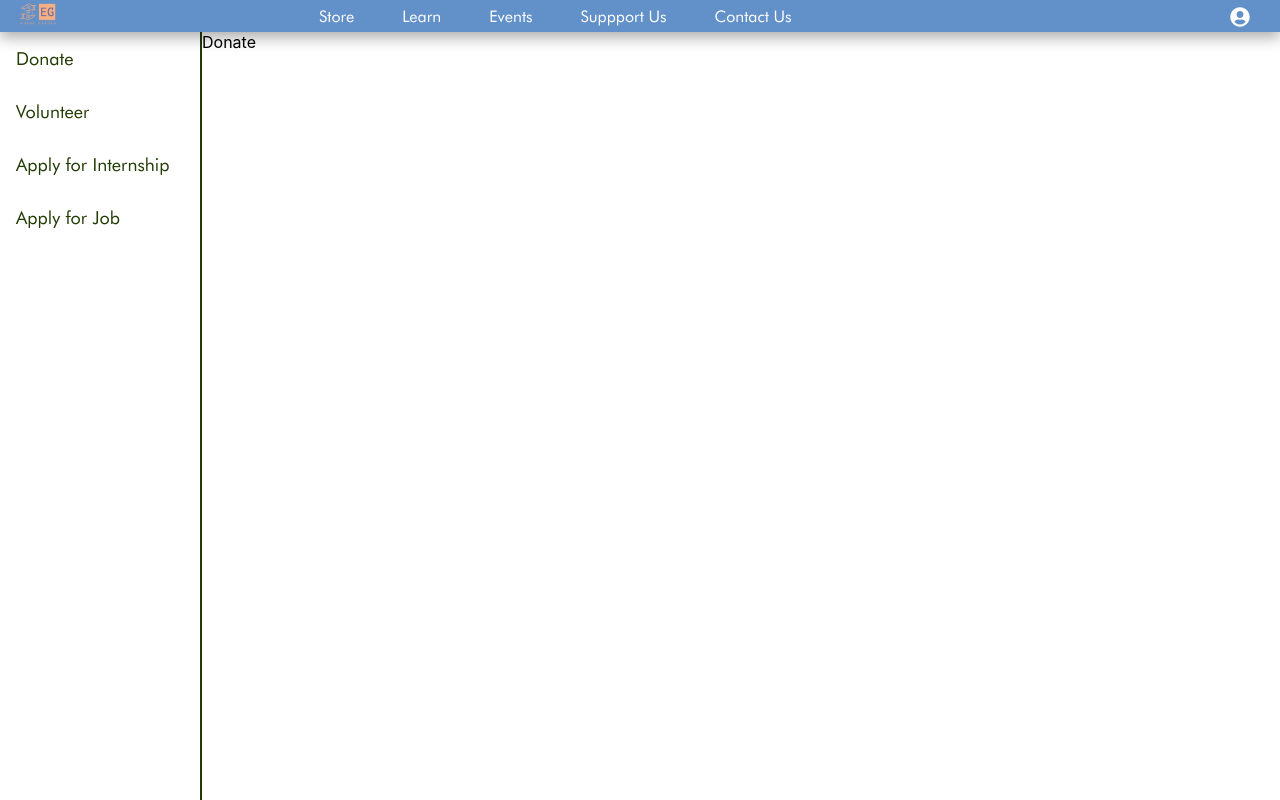
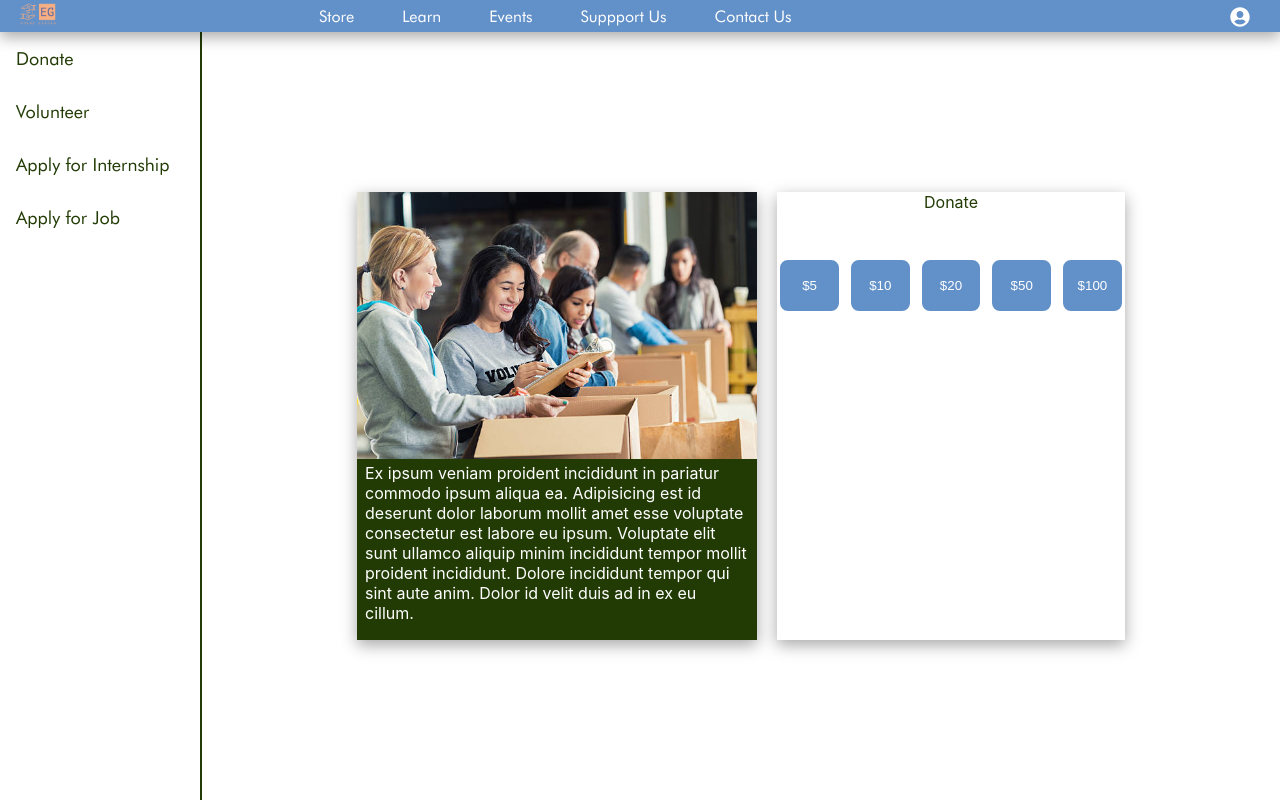
Before and after one commit to MichaelLin12/Eden-s-Garden, a React (Create React App) app in the folder client/: page /support in a window 1280 px wide. Shown: the top 800 px of the page. Built offline with nearby package versions, Linux system fonts and the light colour scheme.

Commit message:
work on support page

```diff
--- a/client/src/components/donate/Donate.tsx
+++ b/client/src/components/donate/Donate.tsx
@@ -1,7 +1,28 @@
 import React from 'react'
+import './donate.css'
+import img1 from '../../images/istockphoto-471500478-612x612.jpg'
 
 export default function Donate() {
   return (
-    <div>Donate</div>
+    <div className='donate'>
+      <div className='donate-grid'>
+        <div className='donate-grid-1'>
+          <img src={img1} alt='sensitive' width={400}/>
+          <div className='donate-content'>
+            Ex ipsum veniam proident incididunt in pariatur commodo ipsum aliqua ea. Adipisicing est id deserunt dolor laborum mollit amet esse voluptate consectetur est labore eu ipsum. Voluptate elit sunt ullamco aliquip minim incididunt tempor mollit proident incididunt. Dolore incididunt tempor qui sint aute anim. Dolor id velit duis ad in ex eu cillum.
+          </div>
+        </div>
+        <div className='donate-grid-2'>
+          <div className='donate-2-title'>Donate</div>
+          <div className='donate-2-suggestions'>
+            <button>$5</button>
+            <button>$10</button>
+            <button>$20</button>
+            <button>$50</button>
+            <button>$100</button>
+          </div>
+        </div>
+      </div>
+    </div>
   )
 }
--- /dev/null
+++ b/client/src/components/donate/donate.css
@@ -0,0 +1,62 @@
+
+.donate{
+    width: 100%;
+    height: 100%;
+    display: flex;
+    justify-content: center;
+    align-items: center;
+}
+
+.donate-grid{
+    display: grid;
+    grid-template-columns: 400px auto;
+    grid-template-rows: auto;
+    grid-column-gap:1.25rem;
+    height: 28rem;
+    width: 48rem;
+}
+
+.donate-grid-1{
+    background-color: transparent;
+    box-shadow: rgba(0, 0, 0, 0.35) 0px 5px 15px;
+    background-color:#223b05;
+    color: white;
+}
+
+.donate-grid-2{
+    background-color: transparent;
+    box-shadow: rgba(0, 0, 0, 0.35) 0px 5px 15px;
+    background-color:white;
+    color: #223b05;
+}
+
+.donate-content{
+    background-color: transparent;
+    margin-right: 0.5rem;
+    margin-left: 0.5rem;
+}
+
+.donate-2-title{
+    text-align: center;
+    color: #223b05;
+}
+
+.donate-2-suggestions{
+    display: flex;
+    flex-direction: row;
+    margin-top: 3rem;
+    justify-content: space-between;
+    gap: 0.75rem;
+    padding-left: 0.2rem;
+    padding-right: 0.2rem;
+}
+
+.donate-2-suggestions button{
+    flex:1;
+    outline: none;
+    border: 2px solid #6290c8;
+    border-radius:8px;
+    background-color: #6290c8;
+    color: white;
+    padding: 1rem 0.5rem 1rem 0.5rem;
+}
--- a/client/src/components/support/support.css
+++ b/client/src/components/support/support.css
@@ -8,6 +8,11 @@
     height: calc(100vh - 2rem);
     display: flex;
     flex-direction: row;
+}
+
+.ele2{
+    height: calc(100vh - 2rem);
+    width: calc(100vw - 200px);
 }
 
 @media screen and (max-width: 767px){
@@ -22,9 +27,23 @@
 
     .ele1{
         height: 3rem;
+        width: 100vw;
     }
 
     .ele2{
         height: calc(100vh - 2rem - 3rem);
+        width: 100vw;
     }
 }
+
+@media screen and (max-width: 500px){
+    .ele1{
+        height: 4rem;
+        width: 100vw;
+    }
+
+    .ele2{
+        height: calc(100vh - 2rem - 3rem);
+        width: 100vw;
+    }
+}
```
